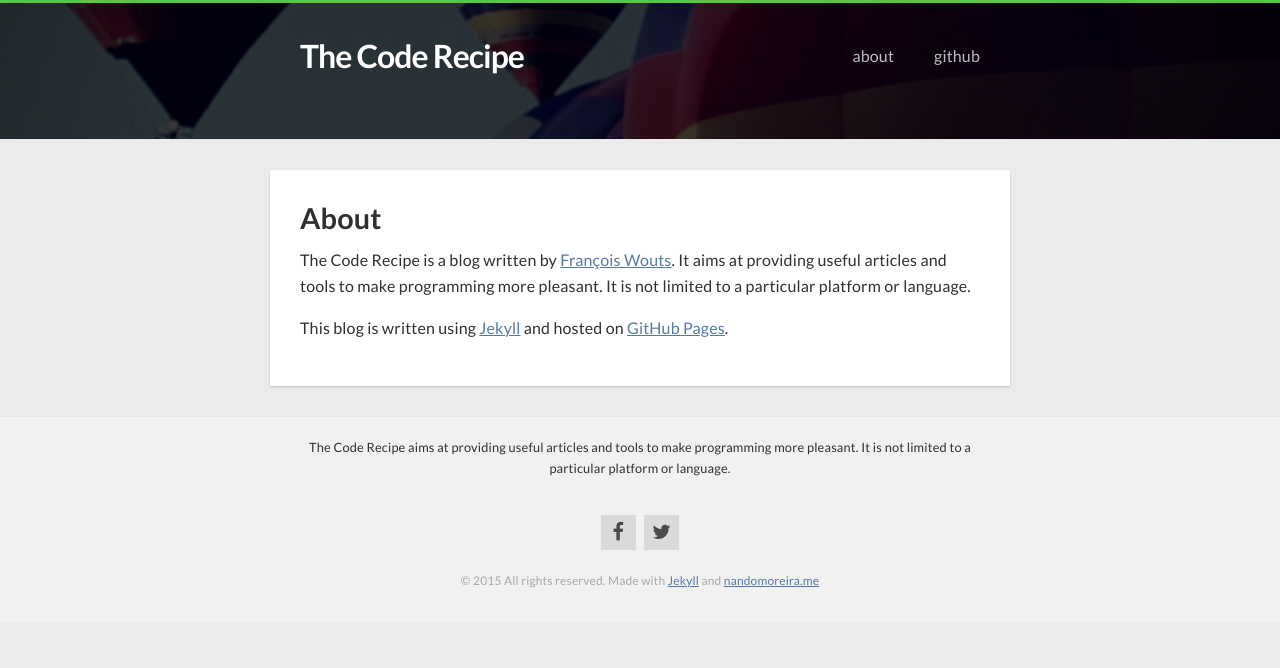
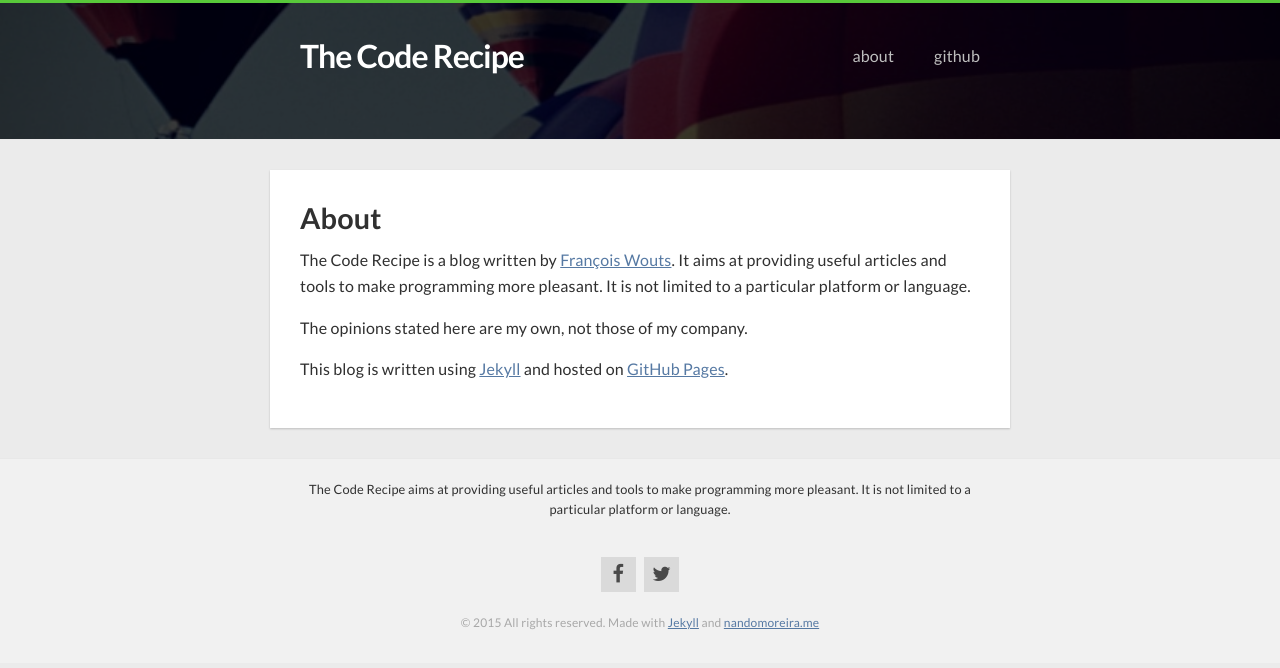
Before and after one commit to TheCodeRecipe/blog, a Jekyll site: the page built from about.md, in a window 1280 px wide. Shown: the top 668 px of the page. Built offline with Jekyll 4.4.1, drawn with Linux system fonts in a browser that asks for light colours; nearby versions of some CDN libraries.

Commit message:
Add a disclaimer in about page.

```diff
--- a/about.md
+++ b/about.md
@@ -8,5 +8,7 @@ The Code Recipe is a blog written by [François Wouts](https://github.com/fwouts
 providing useful articles and tools to make programming more pleasant. It is not limited to a
 particular platform or language.
 
+The opinions stated here are my own, not those of my company.
+
 This blog is written using [Jekyll](https://jekyllrb.com/) and hosted on
 [GitHub Pages](https://pages.github.com).
```
